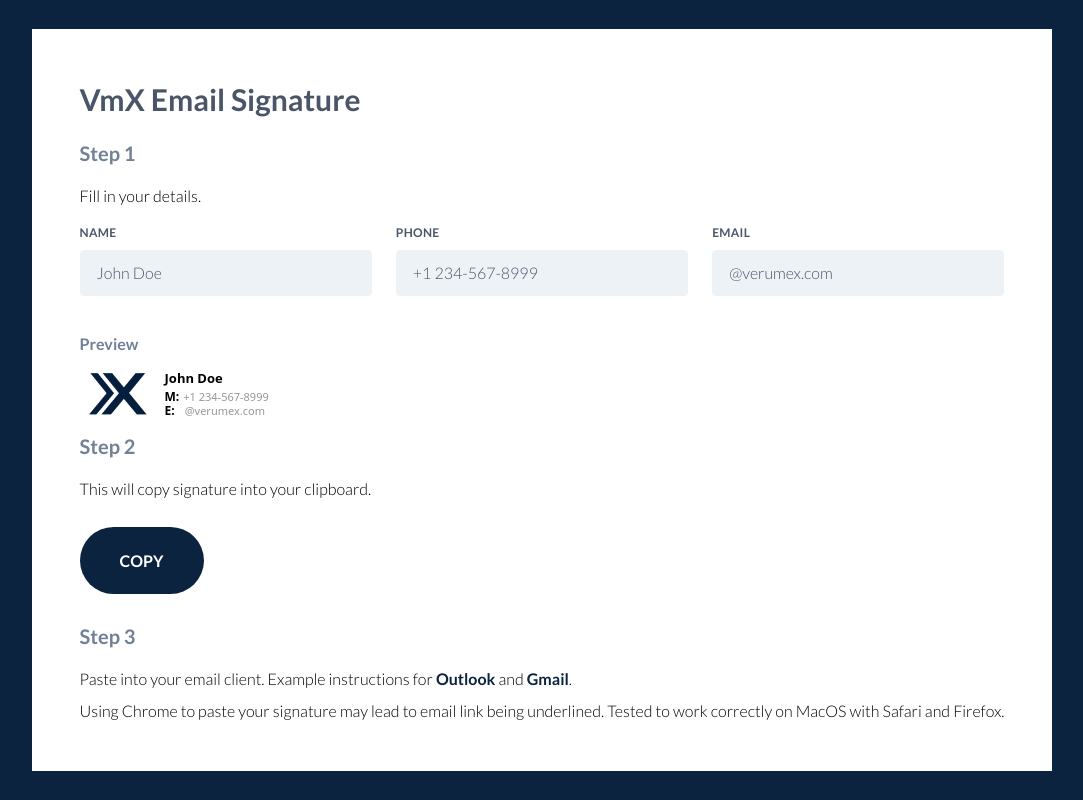
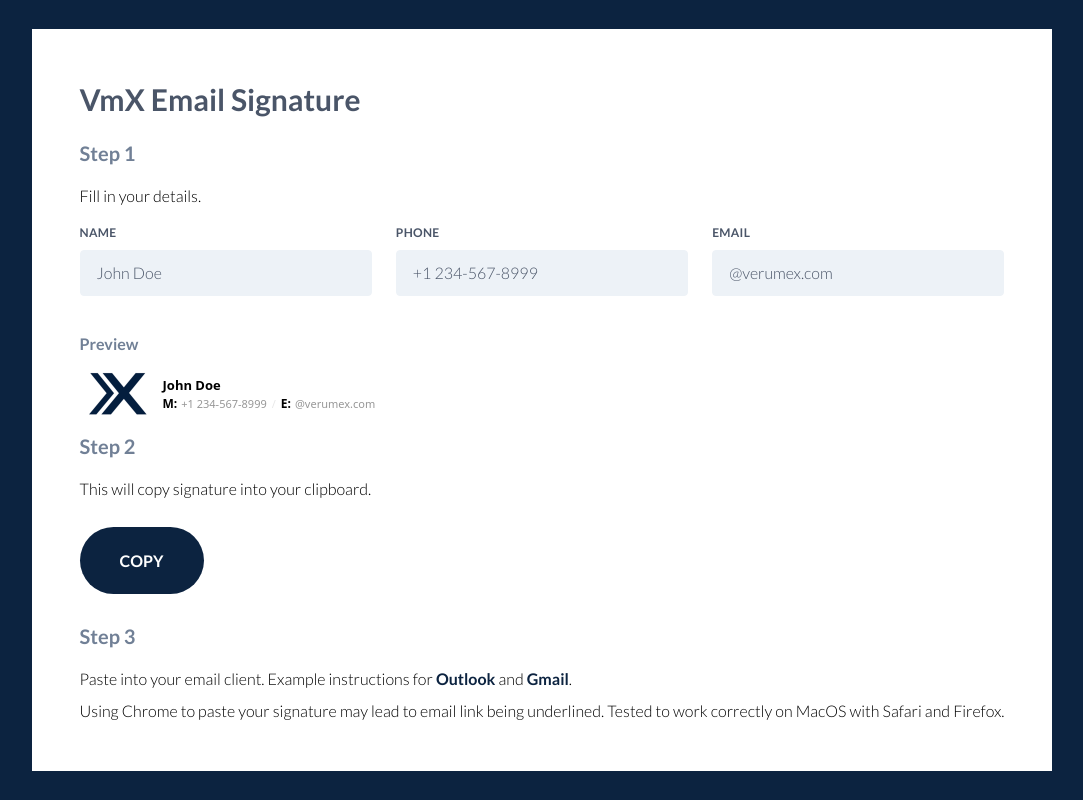
Before and after one commit to janklimo/vmx-signature, a Next.js app: page / in a window 1280 px wide. Shown: the whole page, without its empty margins (98-1181 px from the left). Built offline with nearby package versions, Linux system fonts and the light colour scheme.

Commit message:
Details in one line

```diff
--- a/components/Signature.tsx
+++ b/components/Signature.tsx
@@ -10,6 +10,7 @@
   'system-ui, -apple-system, BlinkMacSystemFont, "Segoe UI", Roboto, "Helvetica Neue", Arial, "Noto Sans", sans-serif, "Apple Color Emoji", "Segoe UI Emoji", "Segoe UI Symbol", "Noto Color Emoji"';
 const primaryColor = "#0c2340";
 const textGrayColor = "#979797";
+const borderLightColor = "#e8e8e8";
 const dataLineTextStyles: CSSProperties = {
   fontFamily: fontSans,
   fontSize: 11,
@@ -36,7 +37,7 @@
                     <table cellPadding="0" cellSpacing="0" role="presentation">
                       <tbody>
                         <tr>
-                          <td style={{ paddingRight: 10 }}>
+                          <td style={{ paddingRight: 8 }}>
                             <img
                               width="75"
                               height="75"
@@ -65,8 +66,7 @@
                                 fontSize: 13,
                                 color: `${primaryColor} !important`,
                                 lineHeight: "16px",
-                                margin: 0,
-                                marginBottom: 4,
+                                margin: "0 0 4px 0",
                               }}
                             >
                               {name}
@@ -82,13 +82,15 @@
                               >
                                 {phone}
                               </span>
-                            </p>
-                          </td>
-                        </tr>
-                        <tr>
-                          <td valign="middle">
-                            <p style={dataLineTextStyles}>
-                              <span style={dataLineSubheadingStyles(10)}>E:</span>
+                              <span
+                                style={{
+                                  color: borderLightColor,
+                                  padding: "0 5px",
+                                }}
+                              >
+                                /
+                              </span>
+                              <span style={dataLineSubheadingStyles(4)}>E:</span>
                               <a
                                 href={`mailto:${email}`}
                                 style={{ color: textGrayColor, textDecoration: "none !important" }}
```
Also changed, not shown: public/logo.png.
